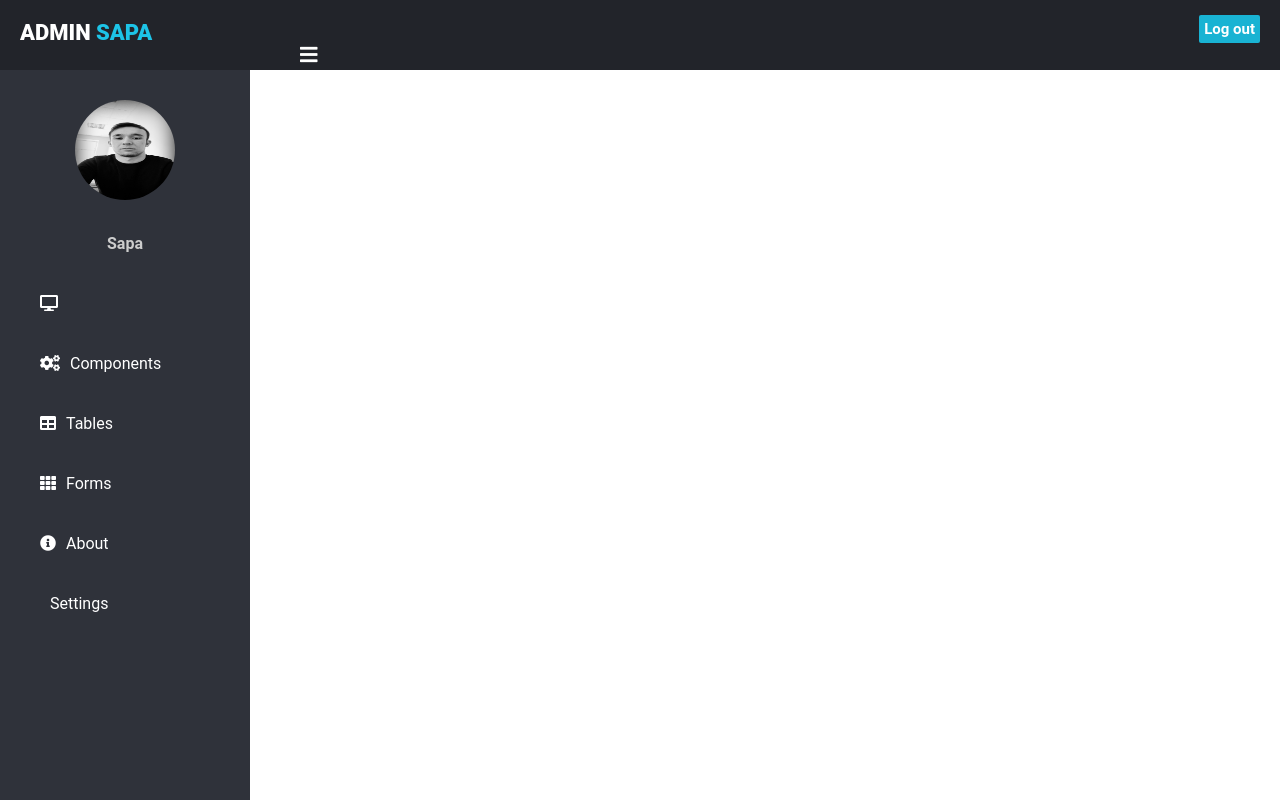
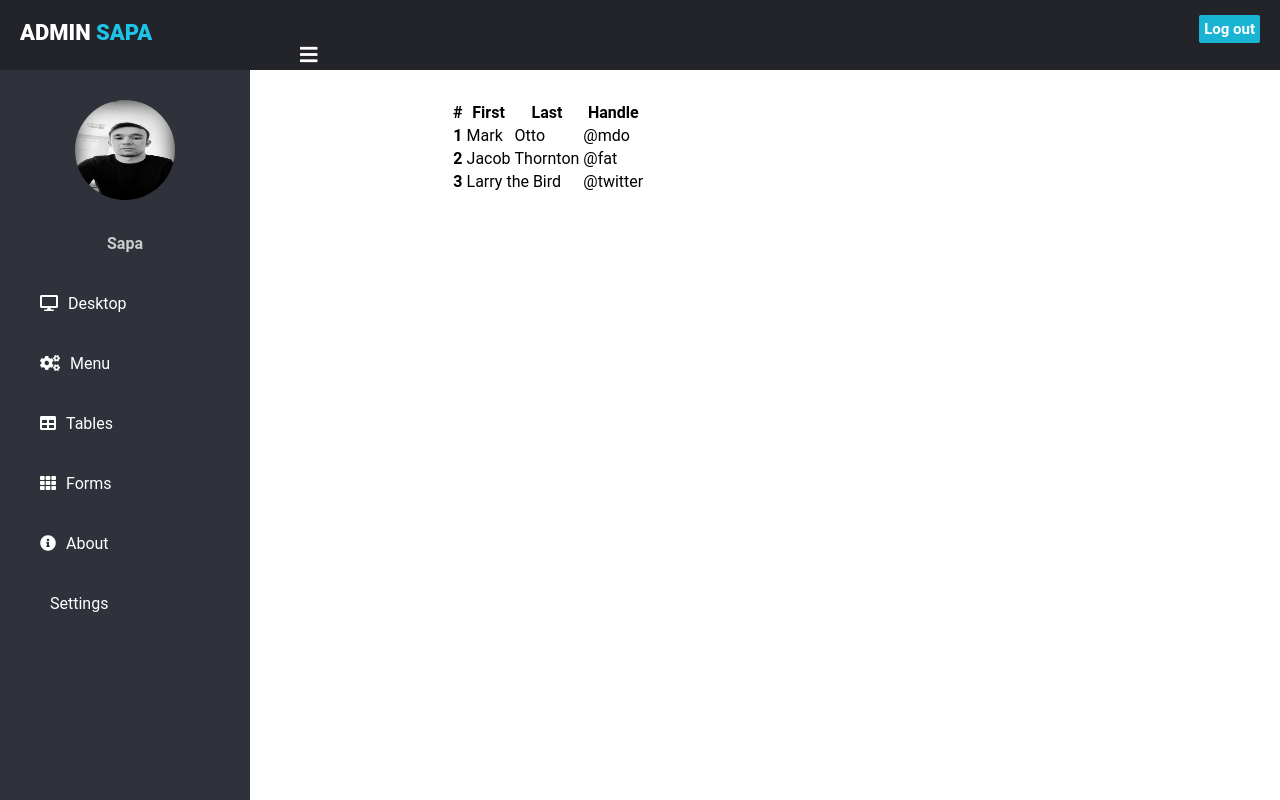
Before and after one commit to Sapa2019/port, a PHP site: page /app/admin/index.php in a window 1280 px wide. Run offline with PHP 8.4, Linux system fonts and the light colour scheme.

Commit message:
Second Commit Admin

```diff
--- a/app/admin/css/styles.css
+++ b/app/admin/css/styles.css
@@ -145,3 +145,9 @@ label #sidebar_btn:hover{
 #check{
 	display:none;
 }
+
+
+#content_table{
+	/*padding-top: 100px;
+	padding-left: 200px;*/
+}
--- a/app/admin/index.php
+++ b/app/admin/index.php
@@ -6,6 +6,7 @@
 
  	<link rel="stylesheet" href="https://cdnjs.cloudflare.com/ajax/libs/font-awesome/5.15.1/css/all.min.css">
  	<link rel="stylesheet" href="css/styles.css">
+ 	<!-- <link rel="stylesheet" href="https://cdn.jsdelivr.net/npm/bootstrap@4.5.3/dist/css/bootstrap.min.css"> -->
  </head>
  <body>
 
@@ -30,8 +31,8 @@
  			<h4>Sapa</h4>
  		</center>
 
- 		<a href="#"><i class="fas fa-desktop"></i><span></span></a>
- 		<a href="#"><i class="fas fa-cogs"></i><span>Components</span></a>
+ 		<a href="#"><i class="fas fa-desktop"></i><span>Desktop</span></a>
+ 		<a href="#"><i class="fas fa-cogs"></i><span>Menu</span></a>
  		<a href="#"><i class="fas fa-table"></i><span>Tables</span></a>
  		<a href="#"><i class="fas fa-th"></i><span>Forms</span></a>
  		<a href="#"><i class="fas fa-info-circle"></i><span>About</span></a>
@@ -39,7 +40,37 @@
  	</div>
 
  	<div class="content">
-
+ 		<div id="content_table" style="padding-top: 100px;padding-left: 200px;">
+ 			<table class="">
+  <thead>
+    <tr>
+      <th scope="col">#</th>
+      <th scope="col">First</th>
+      <th scope="col">Last</th>
+      <th scope="col">Handle</th>
+    </tr>
+  </thead>
+  <tbody>
+    <tr>
+      <th scope="row">1</th>
+      <td>Mark</td>
+      <td>Otto</td>
+      <td>@mdo</td>
+    </tr>
+    <tr>
+      <th scope="row">2</th>
+      <td>Jacob</td>
+      <td>Thornton</td>
+      <td>@fat</td>
+    </tr>
+    <tr>
+      <th scope="row">3</th>
+      <td colspan="2">Larry the Bird</td>
+      <td>@twitter</td>
+    </tr>
+  </tbody>
+</table>
+ 		</div>
  	</div>
 
  </body>
```
Also changed, not shown: app/admin/index2.php (added, +52 -0 lines), app/admin/menu.php (added, +29 -0 lines), app/http/controller.php (+7 -1 lines), app/admin/css/style.css (added).
